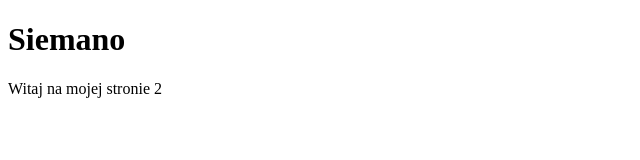
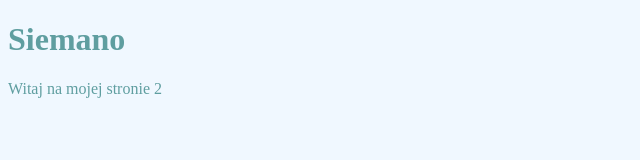
Before and after one commit to imralav/github-actions-playground, a plain HTML site: page zrodelka_pod_gh_pages/index.html in a window 1280 px wide. Shown: the whole page, without its empty margins (0-640 px from the left). Drawn offline with Linux system fonts and the light colour scheme.

Commit message:
added css

```diff
--- /dev/null
+++ b/zrodelka_pod_gh_pages/css/main.css
@@ -0,0 +1,4 @@
+body {
+    background-color: aliceblue;
+    color: cadetblue
+}
--- a/zrodelka_pod_gh_pages/index.html
+++ b/zrodelka_pod_gh_pages/index.html
@@ -4,6 +4,7 @@
     <meta charset="UTF-8">
     <meta name="viewport" content="width=device-width, initial-scale=1.0">
     <title>Document Title</title>
+    <link rel="stylesheet" href="css/main.css">
 </head>
 <body>
     <header>
```
